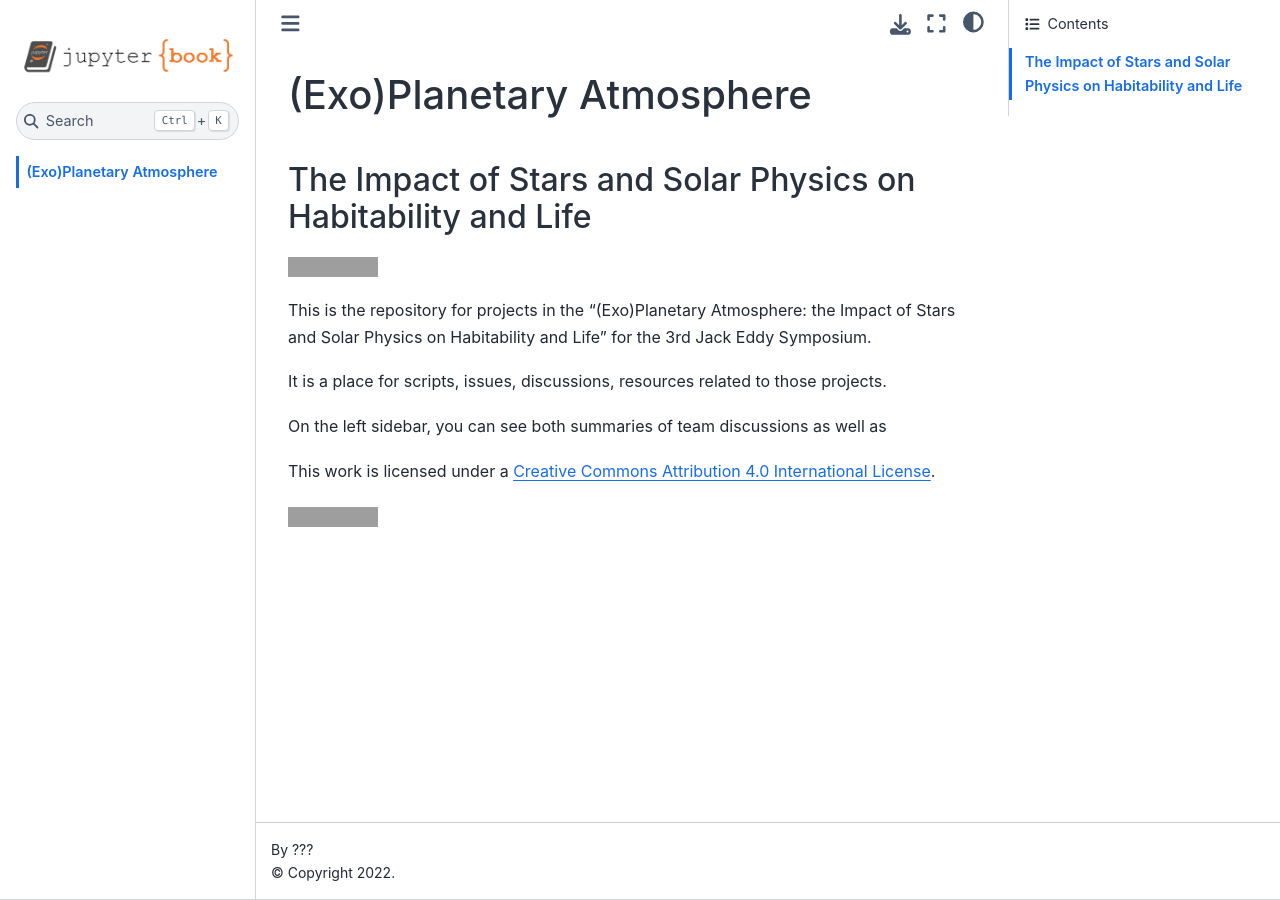
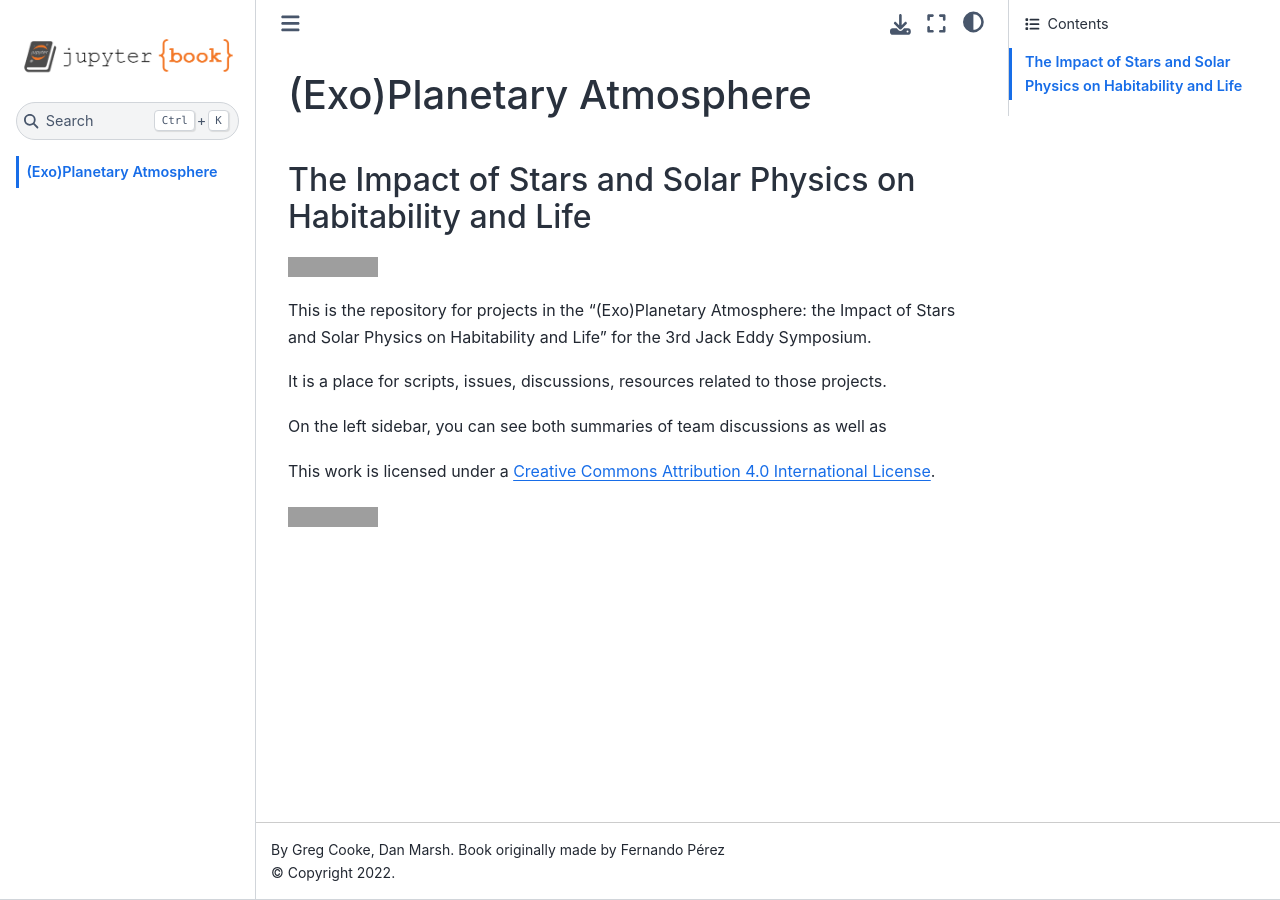
Before and after one commit to jack-eddy-symposium/exoplanetary-impact, a Jupyter Book: the page built from index.md, in a window 1280 px wide. Built offline with Jupyter Book 1.0.4 settings and Sphinx 7.4.7 and the Sphinx Book theme 1.1.4, drawn with Linux system fonts in a browser that asks for light colours; pages that are not in the unit, such as notebooks, are missing from menus; grey boxes are pictures that could not be loaded.

Commit message:
Updating book

```diff
--- a/_config.yml
+++ b/_config.yml
@@ -6,7 +6,7 @@
 #######################################################################################
 # Book settings
 title                       : "(Exo)Planetary Atmosphere: the Impact of Stars and Solar Physics on Habitability and Life" # The title of the book. Will be placed in the left navbar.
-author                      : ??? # The author of the book
+author                      : Greg Cooke, Dan Marsh. Book originally made by Fernando Pérez # The author of the book
 copyright                   : "2022"  # Copyright year to be placed in the footer
 logo                        : logo.png  # A path to the book logo
 
```
